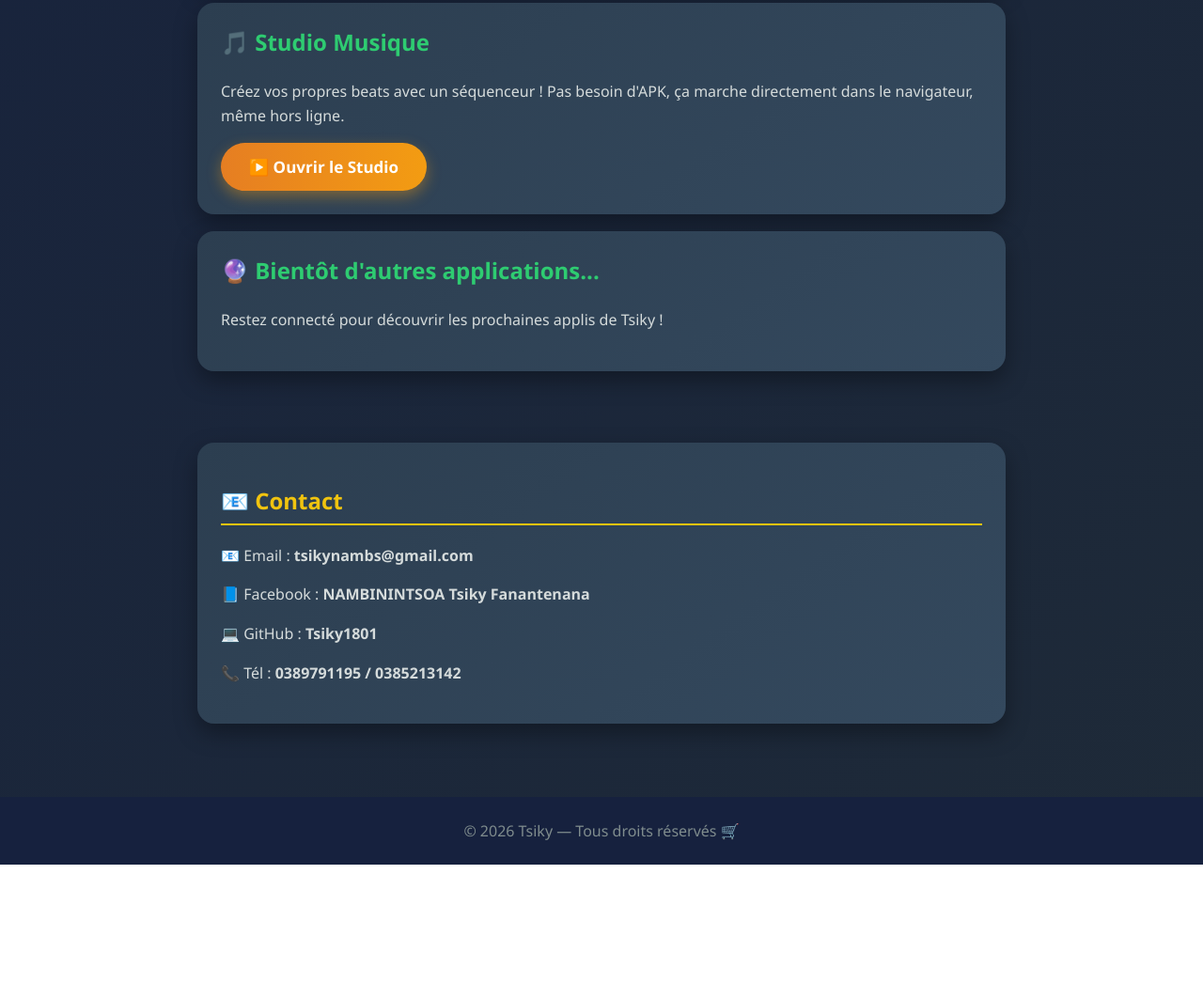
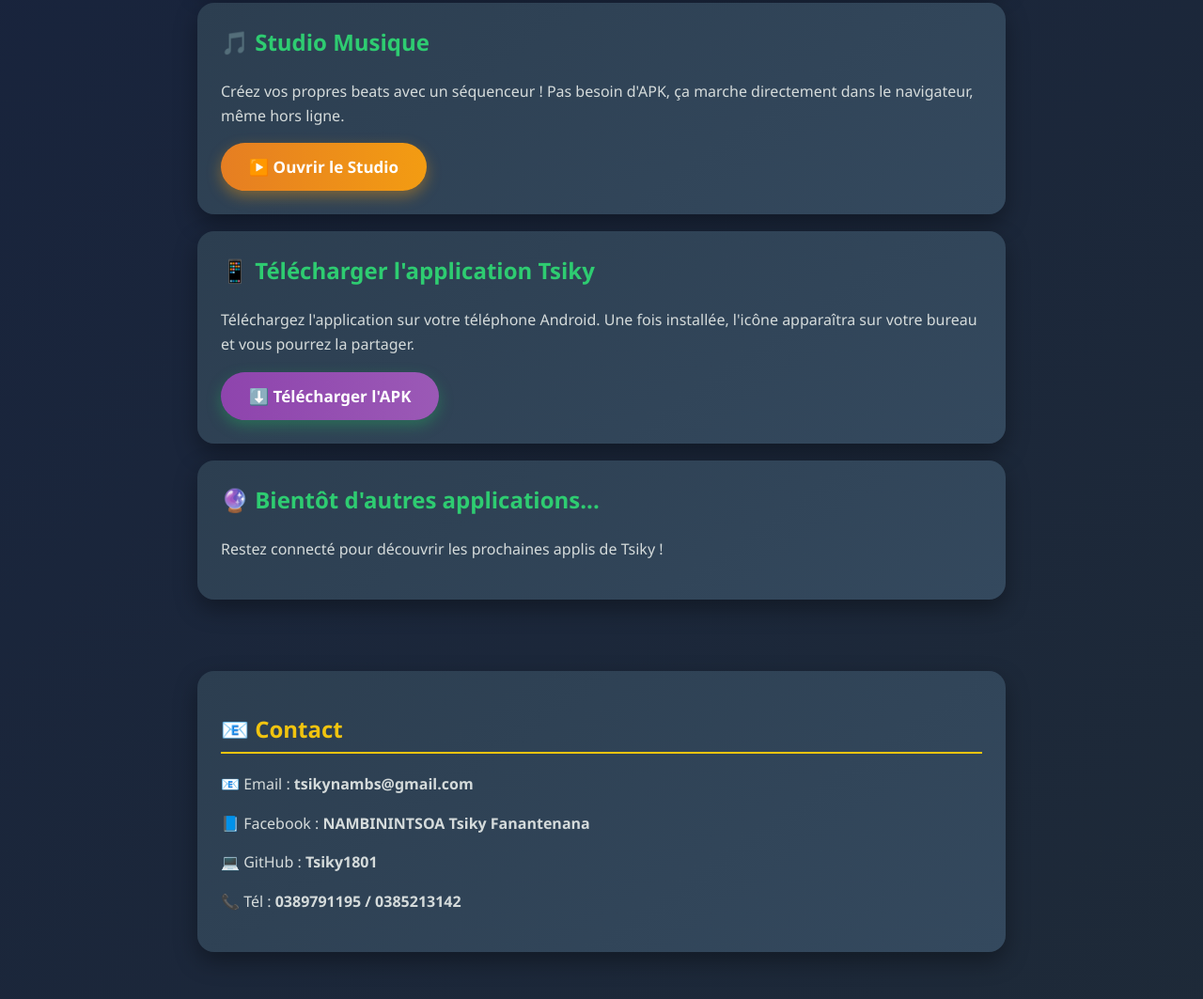
Before and after one commit to Tsiky1801/magasin, a plain HTML site: page index.html in a window 1280 px wide. Shown: the part 1081-2144 px from the top of the page at 94% size. Before the commit the page ends 2001 px from the top, so only its background shows below. Drawn offline with Linux system fonts and the light colour scheme.

Commit message:
Ajout bouton telecharger APK

```diff
--- a/index.html
+++ b/index.html
@@ -65,6 +65,12 @@
   </div>
 
   <div class="carte">
+    <h3>📱 Télécharger l'application Tsiky</h3>
+    <p>Téléchargez l'application sur votre téléphone Android. Une fois installée, l'icône apparaîtra sur votre bureau et vous pourrez la partager.</p>
+    <a class="btn" style="background:linear-gradient(90deg,#8e44ad,#9b59b6);" href="tsiky-app.apk" download>⬇️ Télécharger l'APK</a>
+  </div>
+
+  <div class="carte">
     <h3>🔮 Bientôt d'autres applications...</h3>
     <p>Restez connecté pour découvrir les prochaines applis de Tsiky !</p>
   </div>
```
